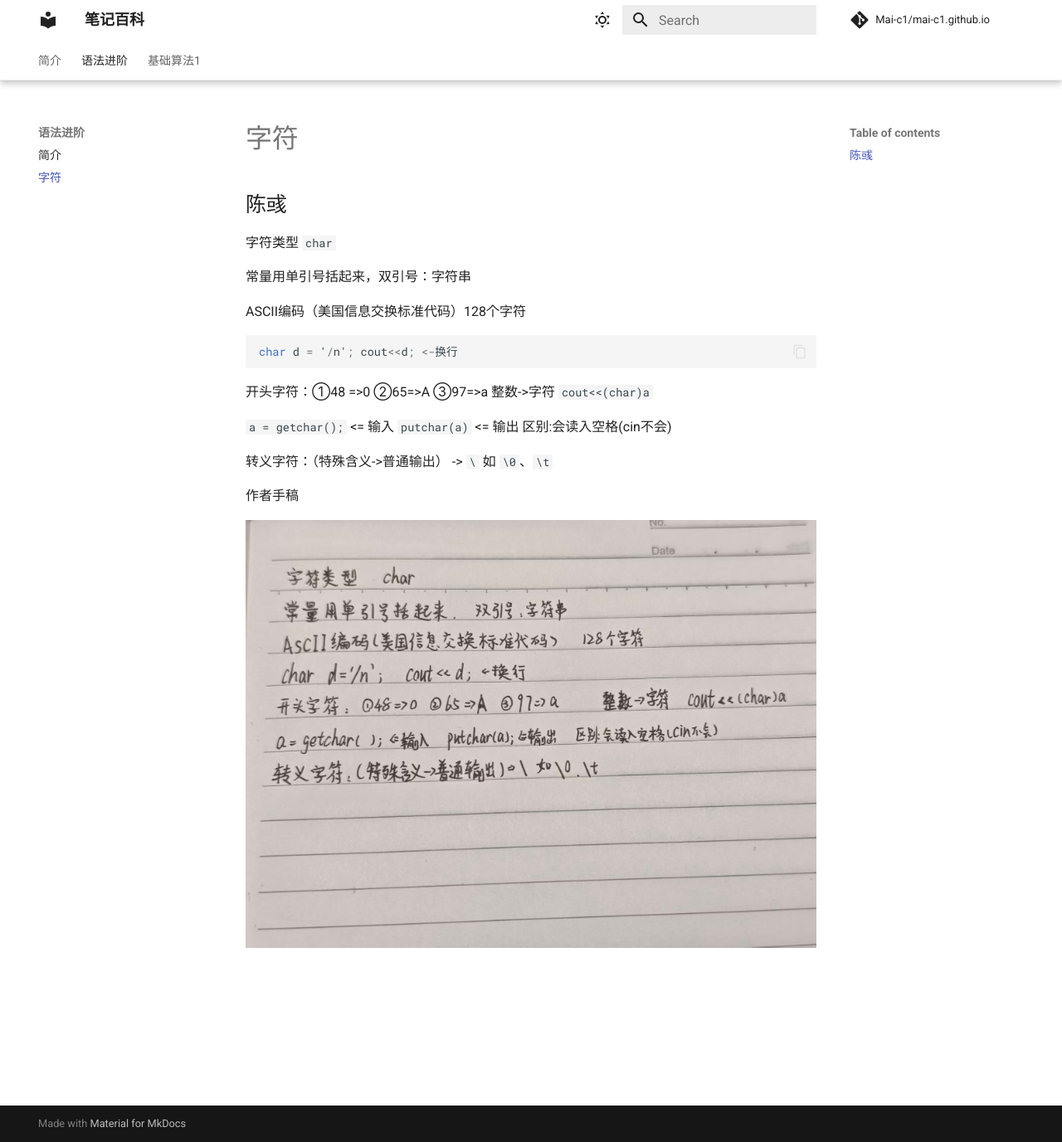
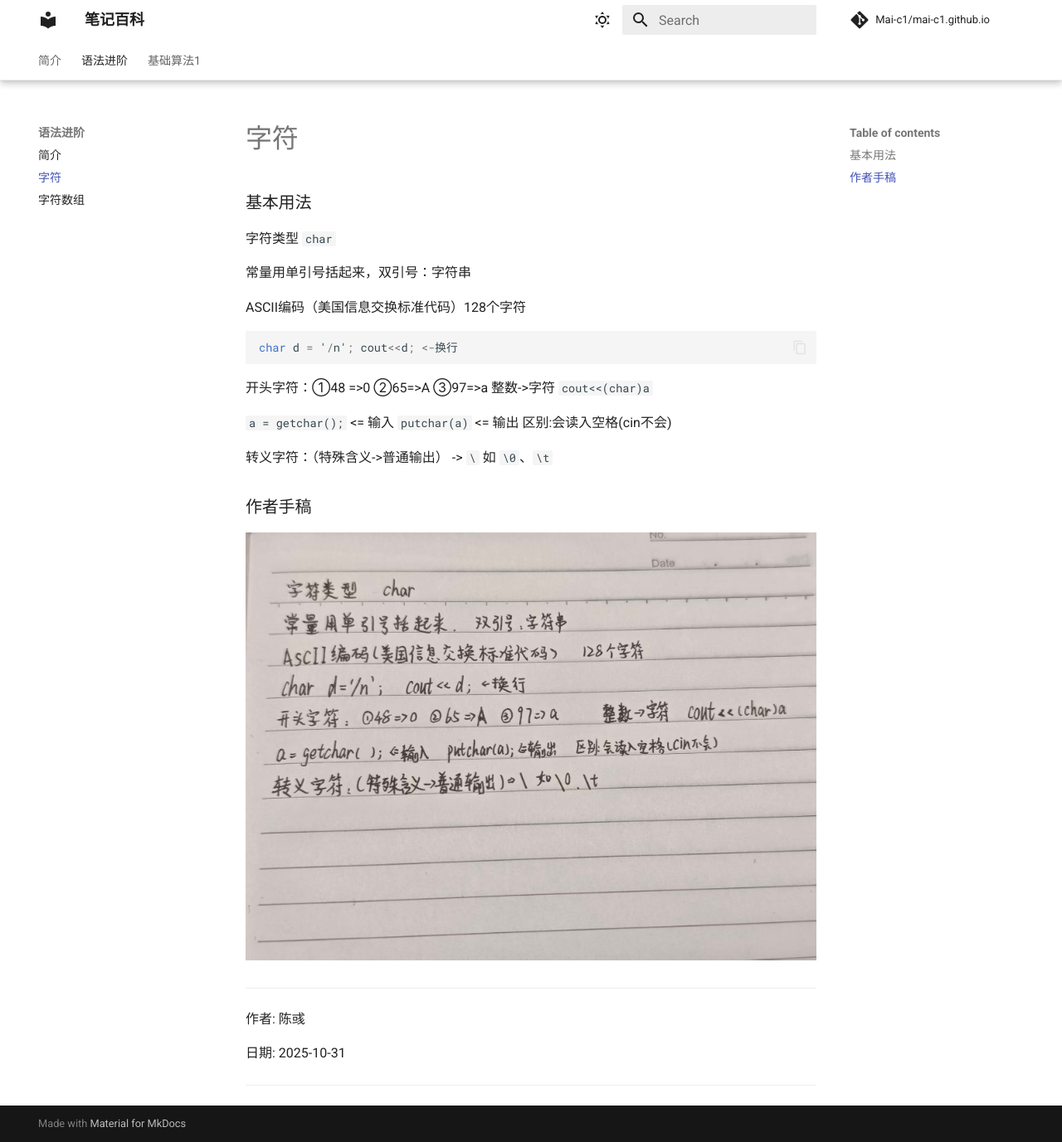
Before and after one commit to Mai-c1/mai-c1.github.io, an MkDocs documentation site: the page built from docs/语法进阶/字符.md, in a window 1280 px wide and 1377 px high. Shown: the whole window at 83% size. Built offline with MkDocs 1.6.1 and Material for MkDocs 9.7.7, drawn with Linux system fonts in a browser that asks for light colours; comment, search, counter and statistics services are not loaded.

Commit message:
修改脚注

```diff
--- a/docs/语法进阶/字符.md
+++ b/docs/语法进阶/字符.md
@@ -1,6 +1,6 @@
 # 字符
 
-## 陈彧
+### 基本用法
 
 字符类型 `char`
 
@@ -20,6 +20,14 @@ char d = '/n'; cout<<d; <-换行
 
 
 
-作者手稿
+### 作者手稿
 
 ![599aecb2b979ee55e1fb80164fd2a4d](../assets/字符/599aecb2b979ee55e1fb80164fd2a4d.jpg)
+
+---
+
+作者: 陈彧
+
+日期: 2025-10-31
+
+---
--- a/mkdocs.yml
+++ b/mkdocs.yml
@@ -37,6 +37,7 @@ nav:
   - '语法进阶':
       - '简介': 语法进阶/index.md
       - '字符': 语法进阶/字符.md
+      - '字符数组': 语法进阶/字符数组.md
   - '基础算法1':
       - '算法1简介': 基础算法1/index.md
       - '格式化输入输出': 基础算法1/格式化输入输出.md
```
